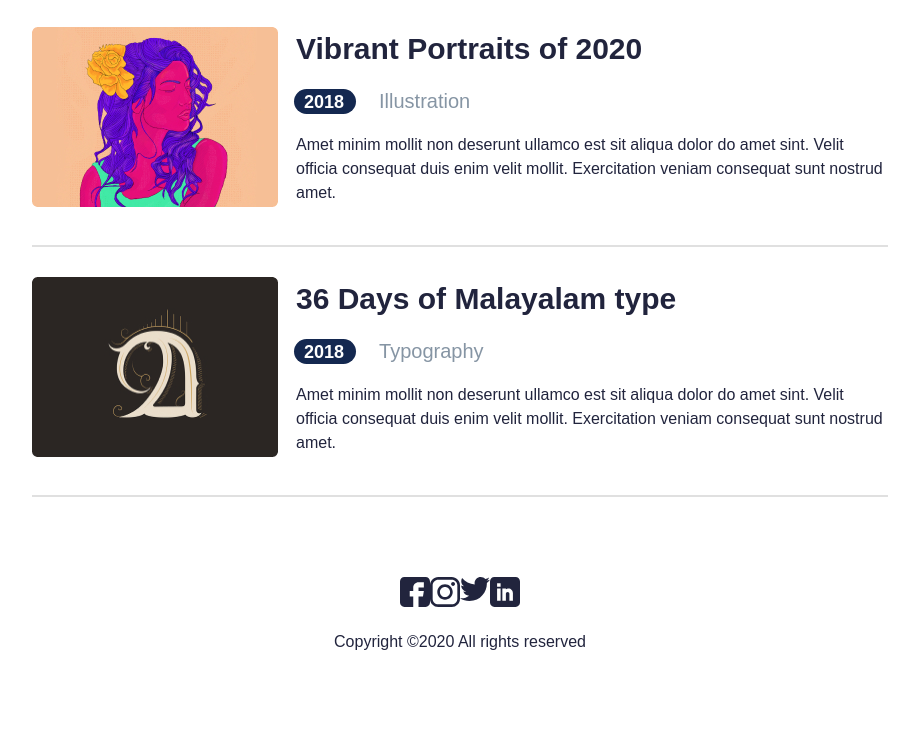
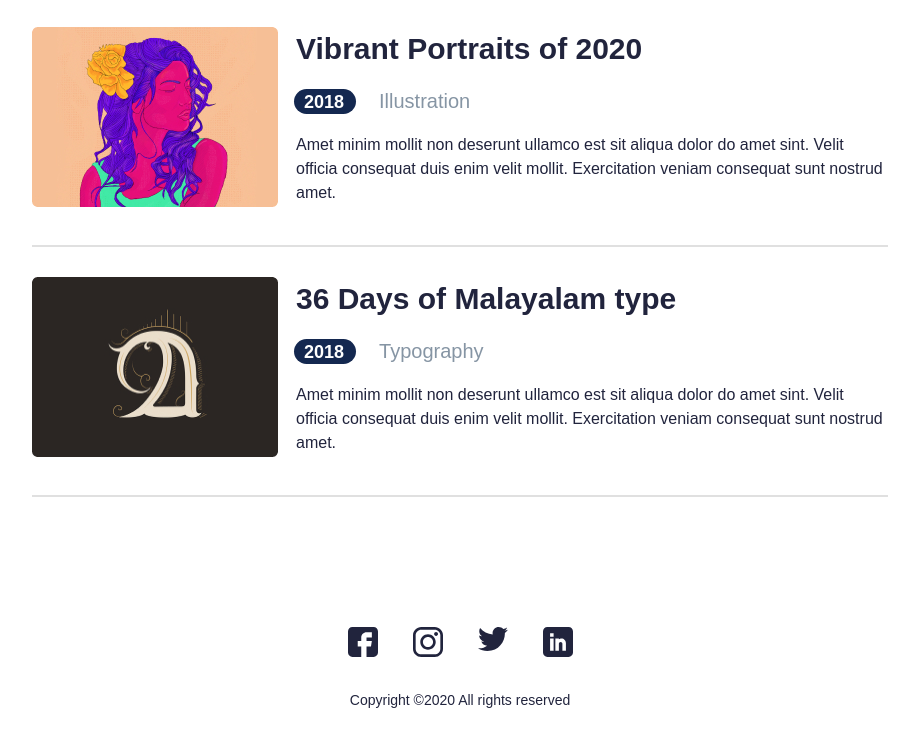
Before and after one commit to ChemicalWitness/John, a website: page source/index.html in a window 1280 px wide. Shown: the part 1333-2079 px from the top of the page, without its empty margins (180-1099 px from the left). Before the commit the page ends 2003 px from the top, so only its background shows below. Drawn offline with nearby package versions, Linux system fonts and the light colour scheme; files that its build step writes are made by us from their sources; files whose address does not match are found by name.

Commit message:
Добавляет микросетку для footer

```diff
--- a/source/sass/blocks/main-footer.scss
+++ b/source/sass/blocks/main-footer.scss
@@ -1,8 +1,17 @@
 .main-footer__container {
   margin: 0 auto;
+  margin-top: 50px;
   max-width: $desktopWidth;
+  width: 94%;
 }
 
 .main-footer__copyright {
   text-align: center;
+  margin: 0;
+  padding: 0;
+  margin-top: 26px;
+  margin-bottom: 54px;
+
+  font-size: 14px;
+  line-height: 20px;
 }
--- a/source/sass/blocks/social-list.scss
+++ b/source/sass/blocks/social-list.scss
@@ -4,4 +4,5 @@
   padding: 0;
   display: flex;
   justify-content: center;
+  gap: 0 35px;
 }
```
